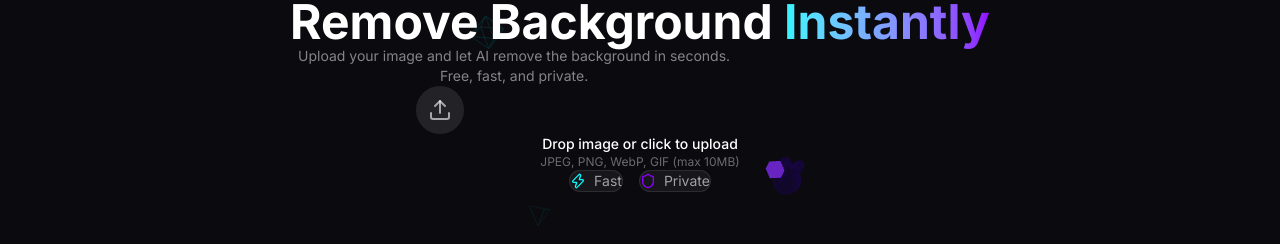
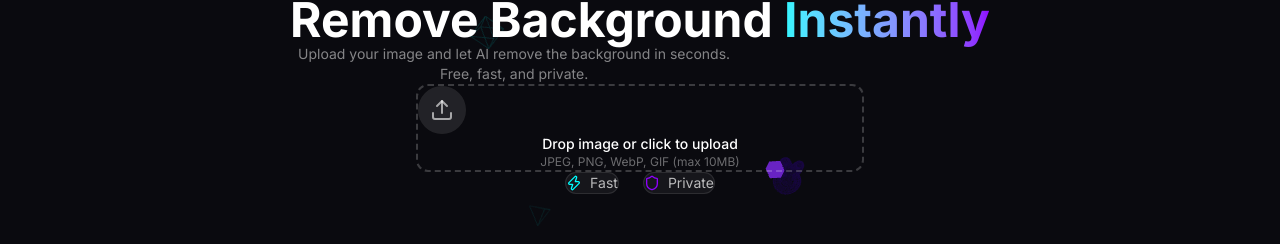
Before and after one commit to amkyawdev/removal-app, a Next.js app: page / in a window 1280 px wide. Shown: the part 297-541 px from the top of the page. Built offline with nearby package versions, Linux system fonts and the light colour scheme.

Commit message:
Fix: Add border to upload box, features with containers and spacing

```diff
--- a/src/app/page.tsx
+++ b/src/app/page.tsx
@@ -58,7 +58,7 @@ export default function Home() {
             </div>
           )}
 
-          {/* Result or Loading */}
+          {/* Result */}
           {result && !isLoading && (
             <ResultDisplay
               imageUrl={result}
@@ -68,6 +68,7 @@ export default function Home() {
             />
           )}
 
+          {/* Loading */}
           {isLoading && (
             <div className="text-center py-8">
               <div className="w-10 h-10 mx-auto border-3 border-white/20 rounded-full border-t-cyan animate-spin mb-3" />
@@ -81,15 +82,15 @@ export default function Home() {
           )}
         </div>
 
-        {/* Features - Simple 2-column */}
-        <div className="mt-12 flex gap-4">
-          <div className="flex items-center gap-2 px-4 py-2 bg-white/5 border border-white/10 rounded-full">
+        {/* Features */}
+        <div className="mt-12 flex gap-6">
+          <div className="flex items-center gap-2 px-5 py-2.5 bg-white/5 border border-white/10 rounded-xl">
             <Zap className="w-4 h-4 text-cyan" />
-            <span className="text-white/60 text-sm">Fast</span>
+            <span className="text-white/70 text-sm">Fast</span>
           </div>
-          <div className="flex items-center gap-2 px-4 py-2 bg-white/5 border border-white/10 rounded-full">
+          <div className="flex items-center gap-2 px-5 py-2.5 bg-white/5 border border-white/10 rounded-xl">
             <Shield className="w-4 h-4 text-electric-violet" />
-            <span className="text-white/60 text-sm">Private</span>
+            <span className="text-white/70 text-sm">Private</span>
           </div>
         </div>
       </div>
--- a/src/components/features/ImageUploader.tsx
+++ b/src/components/features/ImageUploader.tsx
@@ -56,7 +56,7 @@ export function ImageUploader({ onUpload }: ImageUploaderProps) {
 
   return (
     <div className="w-full">
-      {/* Drop Zone - No border */}
+      {/* Drop Zone - With Border */}
       <div
         onClick={handleClick}
         onDragOver={(e) => e.preventDefault()}
@@ -65,8 +65,9 @@ export function ImageUploader({ onUpload }: ImageUploaderProps) {
         role="button"
         tabIndex={0}
         className={`
-          cursor-pointer py-12 text-center transition-all duration-300
-          hover:opacity-80
+          cursor-pointer py-10 text-center transition-all duration-300
+          border-2 border-dashed border-white/20 rounded-xl
+          hover:border-cyan/50 hover:bg-white/5
         `}
       >
         <input
@@ -99,7 +100,7 @@ export function ImageUploader({ onUpload }: ImageUploaderProps) {
 
       {/* Error */}
       {error && (
-        <div className="flex items-center gap-2 text-red-400 text-xs bg-red-500/10 px-3 py-2 rounded-lg">
+        <div className="flex items-center gap-2 text-red-400 text-xs bg-red-500/10 px-3 py-2 rounded-lg mt-3">
           <AlertCircle className="w-3 h-3" />
           <span>{error}</span>
         </div>
```
